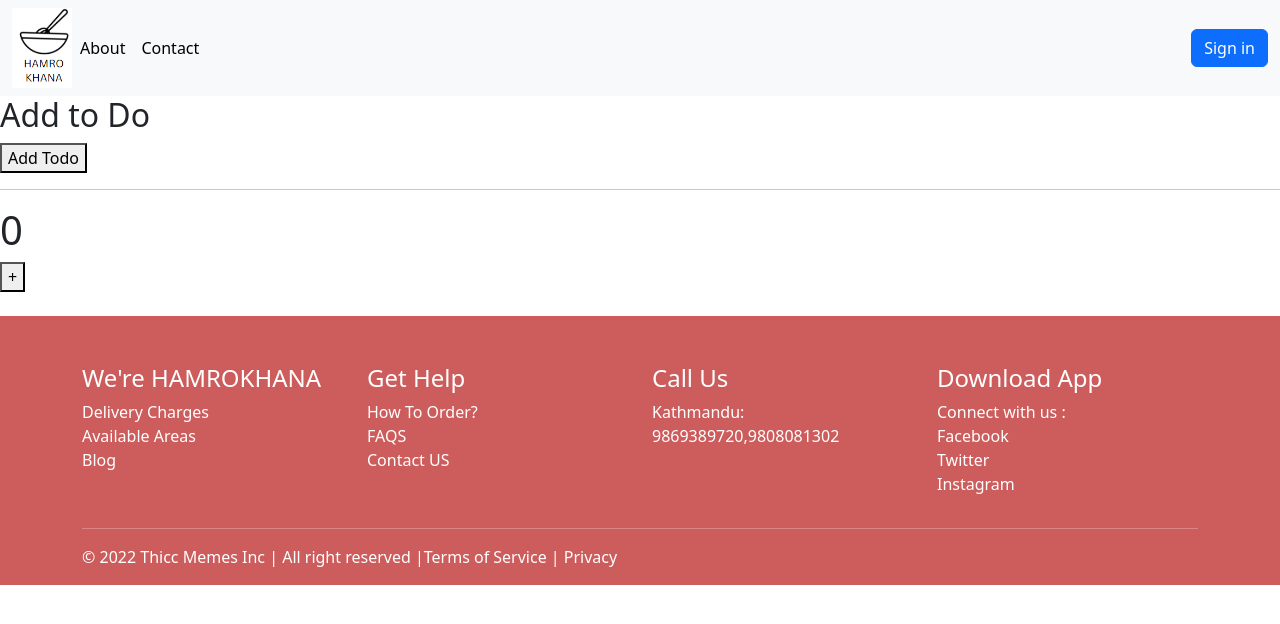
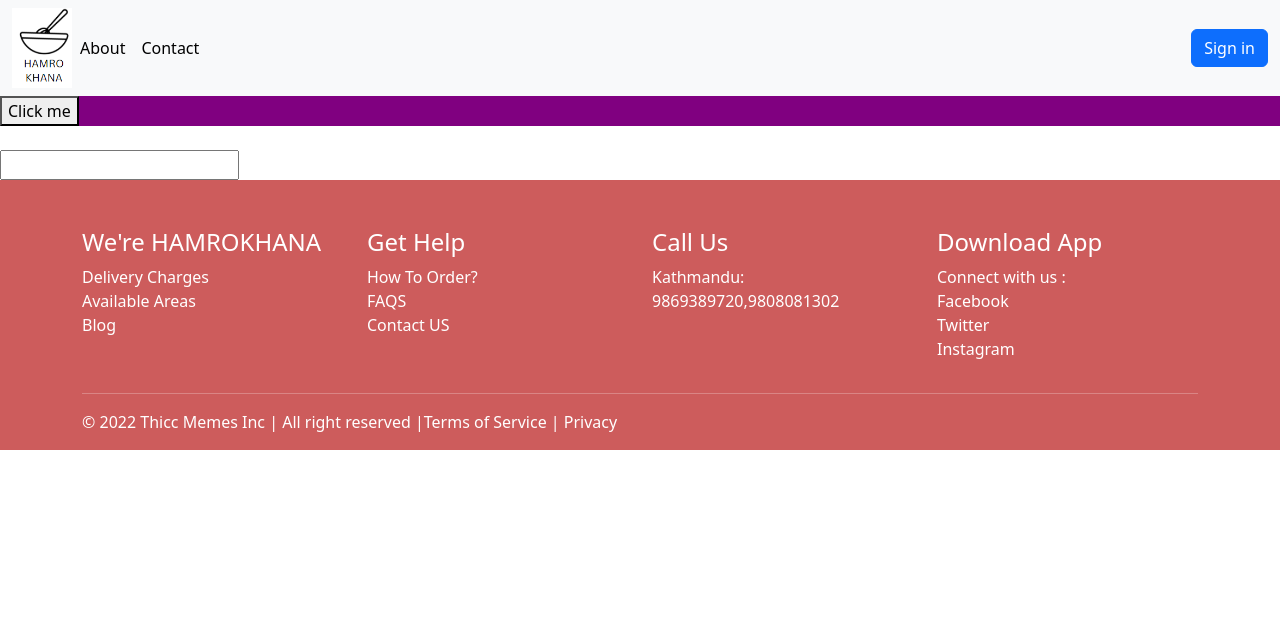
Before and after one commit to umang-shahi/Reacttutorial, a React (Create React App) app: page /register in a window 1280 px wide. Shown: the top 624 px of the page. Built offline with nearby package versions, Linux system fonts and the light colour scheme.

Commit message:
event listener

```diff
--- a/src/components/Pages/User/Login.jsx
+++ b/src/components/Pages/User/Login.jsx
@@ -5,7 +5,10 @@ import React,{memo} from "react";
 
 
 const Login = ({todos,AddTodo}) => {
+
   console.log("runs,chalyo");
+
+
 
 
 
@@ -15,8 +18,11 @@ const Login = ({todos,AddTodo}) => {
     <div>
 
       <h2>Add to Do</h2>
+
       {todos.map((curValue,index) => {
         return <p key={index}>{curValue + index}</p>
+
+
       })}
 
       </div>
--- a/src/components/Pages/User/Register.jsx
+++ b/src/components/Pages/User/Register.jsx
@@ -1,38 +1,41 @@
 import React ,{useState} from 'react';
-import Login from "./Login";
-import {useCallback} from "react";
-
-
-
 
 const Register = (() => {
 
-  const [count,setCount] = useState(0);
-  const [todos,setTodo] =useState([]);
+  let purple="purple";
 
+    const [bg,setBg] = useState(purple);
+    const [name,setName] = useState("Click me");
 
+  const handleClick =()=>{
+    let newBg ="gray";
+    setBg(newBg);
+    setName("Ops!");
 
-  const handleIncrement = () =>{
-    setCount(count+1);
+  };
+
+  const handleDouble =() =>{
+    setBg(purple);
+    setName("oh really");
+
   }
 
-   const AddTodo =useCallback(() => {
-    setTodo((prev)=>[...prev,`new Entry`]);
-
-   },[todos]);
-
-
-
+  const handleChange =(e)=>{
+    console.log(e.target.value);
+  }
 
  return (
     <>
-      <div>
-        <Login todos={todos} AddTodo={AddTodo} />
-        <hr/>
-        <h1>{count}</h1>
-        <button onClick={handleIncrement}>+</button>
+      <div style={{ backgroundColor: bg }}>
+       <button onClick={handleClick}  onDoubleClick={handleDouble}>{name}</button>
+
+
       </div>
+
       <br/>
+      <input type="text" onChange={handleChange}/>
+      <br/>
+
 
     </>
   )
--- a/src/components/Pages/services/Services.jsx
+++ b/src/components/Pages/services/Services.jsx
@@ -15,7 +15,7 @@ const Services = () => {
                 <div className="col-10 mx-auto">
                     <div className="row">
 
-                     {DataCard.map((curValue)=>{
+                    {DataCard.map((curValue)=>{
                       return(
                       <MyCard
                       key= {curValue.id}
@@ -24,6 +24,10 @@ const Services = () => {
                       cardImg={curValue.cardImg}
                       cardBtn={curValue.cardBtn}
                       visit= {curValue.visit}
+
+
+
+
                       />
                       );
                      })}
```
Lines whose indentation alone changed are shown as unchanged.
